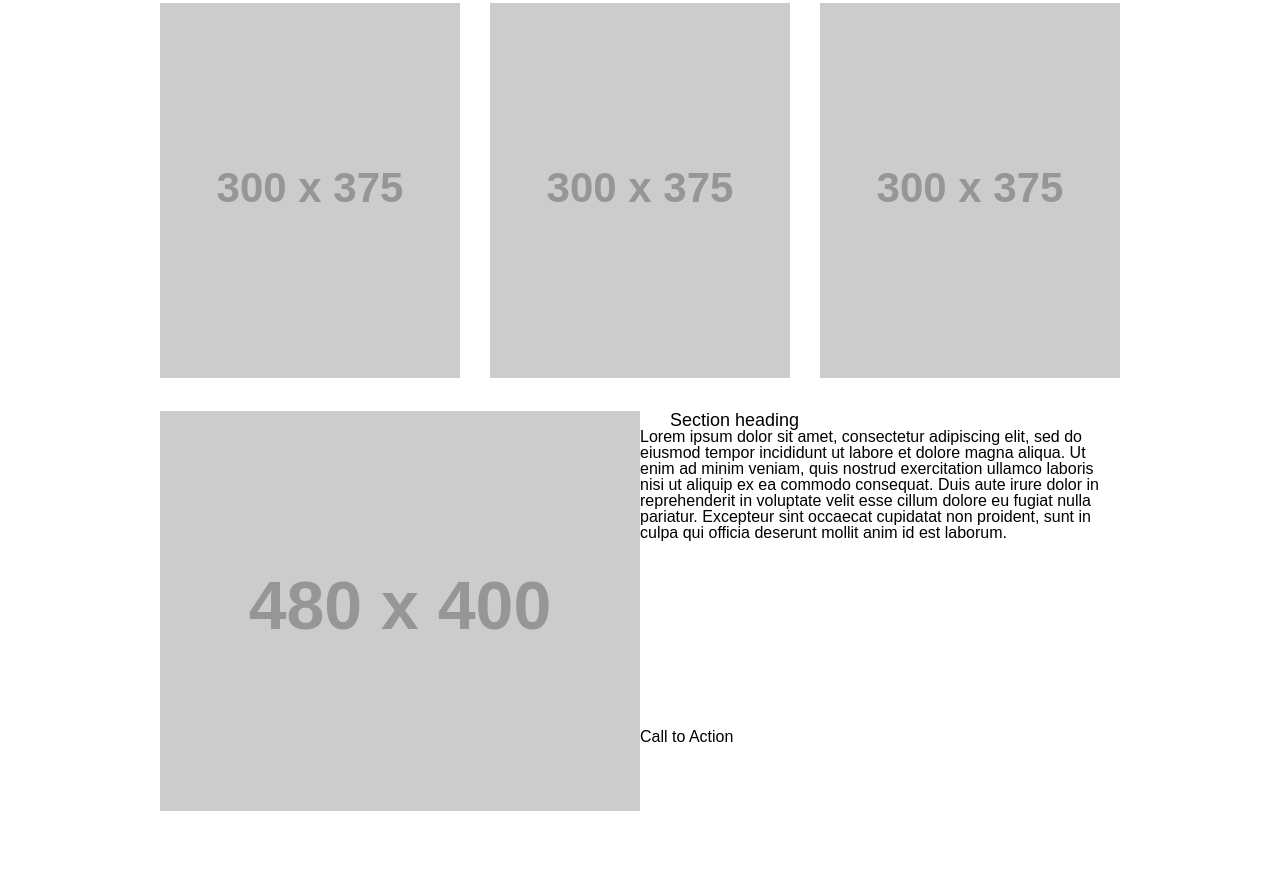
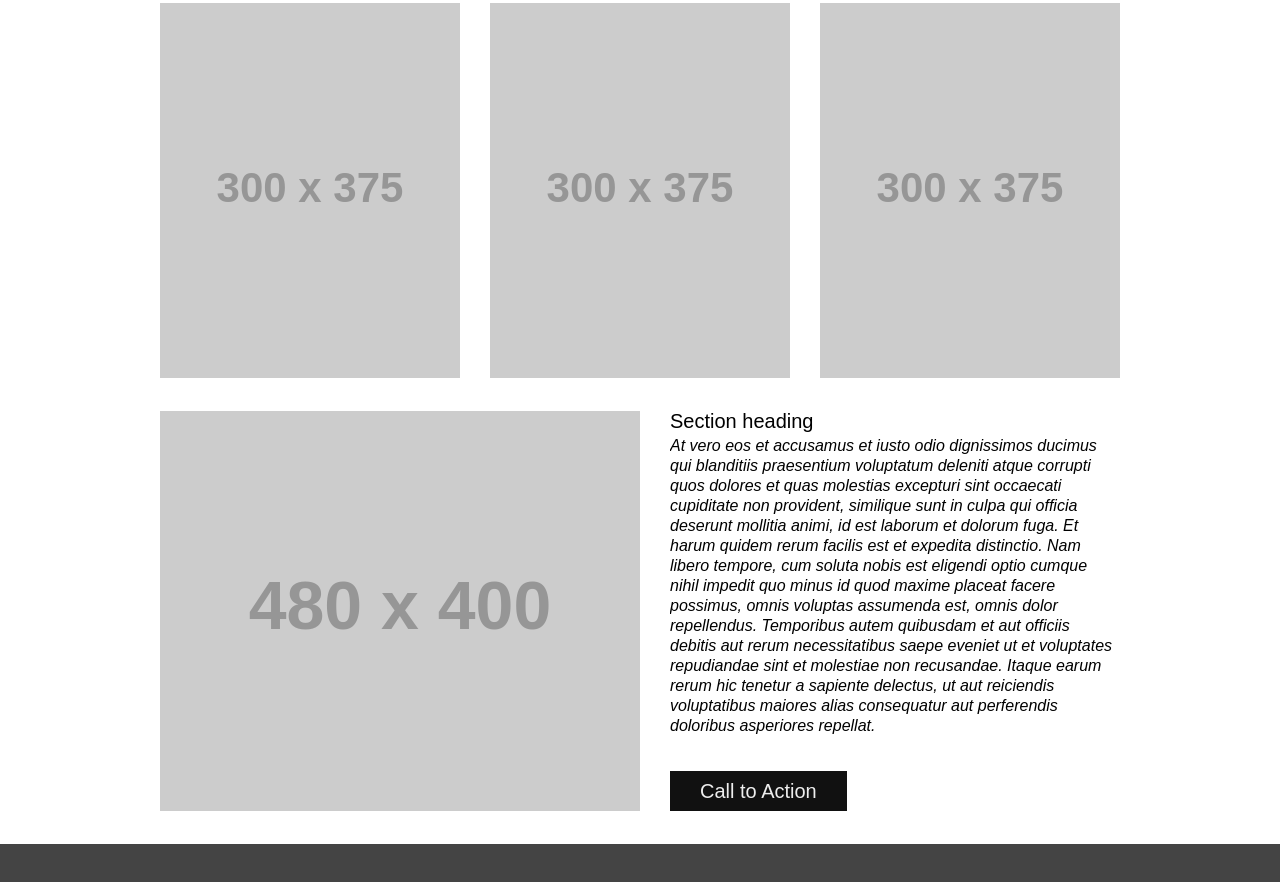
Before and after one commit to TheAJHarris/wireframe-exercise, a plain HTML site: page index.html in a window 1280 px wide. Shown: the part 610-1492 px from the top of the page. Before the commit the page ends 1424 px from the top, so only its background shows below. Drawn offline with Linux system fonts and the light colour scheme; placeholder pictures from the web are drawn by us.

Commit message:
finished lab 8a

```diff
--- a/css/style.css
+++ b/css/style.css
@@ -28,7 +28,7 @@
   }
   nav a {
     text-decoration: none;
-    color: #bbb;
+    color: #aaa;
   }
 
   main {
@@ -53,14 +53,40 @@
     width: 50%;
     float: right;
     margin-top: 30px;
-    /* margin-left: 30px; */
   }
 
   main h2 {
-    font-size: 18px;
+    font-size: 20px;
     margin-left: 30px;
   }
 
   main p {
-    height: 300px;
+    height: 330px;
+    overflow: auto;
+    margin-top: 5px;
+    margin-left: 30px;
+    font-style: italic;
+    line-height: 20px;
   }
+
+  main div {
+    background-color: #111;
+    color: #eee;
+    margin-top: 5px;
+    margin-left: 30px;
+    font-size: 20px;
+    display: inline-block;
+    padding: 10px 30px;
+  }
+
+  main div:hover {
+    background-color: red;
+    color: yellow;
+    transition: 350ms;
+  }
+
+  footer {
+    background-color: #444;
+    height: 125px;
+    margin-top: 30px;
+  }
--- a/index.html
+++ b/index.html
@@ -31,11 +31,7 @@
       <img src="https://placehold.it/480x400/111" alt="placeholder">
       <article>
         <h2> Section heading</h2>
-        <p>Lorem ipsum dolor sit amet, consectetur adipiscing elit, sed do eiusmod tempor incididunt ut labore et dolore
-          magna aliqua. Ut enim ad minim veniam, quis nostrud exercitation ullamco laboris nisi ut aliquip ex ea commodo
-          consequat. Duis aute irure dolor in reprehenderit in voluptate velit esse cillum dolore eu fugiat nulla
-          pariatur. Excepteur sint occaecat cupidatat non proident, sunt in culpa qui officia deserunt mollit anim id
-          est laborum.</p>
+        <p>At vero eos et accusamus et iusto odio dignissimos ducimus qui blanditiis praesentium voluptatum deleniti atque corrupti quos dolores et quas molestias excepturi sint occaecati cupiditate non provident, similique sunt in culpa qui officia deserunt mollitia animi, id est laborum et dolorum fuga. Et harum quidem rerum facilis est et expedita distinctio. Nam libero tempore, cum soluta nobis est eligendi optio cumque nihil impedit quo minus id quod maxime placeat facere possimus, omnis voluptas assumenda est, omnis dolor repellendus. Temporibus autem quibusdam et aut officiis debitis aut rerum necessitatibus saepe eveniet ut et voluptates repudiandae sint et molestiae non recusandae. Itaque earum rerum hic tenetur a sapiente delectus, ut aut reiciendis voluptatibus maiores alias consequatur aut perferendis doloribus asperiores repellat.</p>
           <div>Call to Action</div>
       </article>
     </section>
```
Also changed, not shown: 1 other file.
